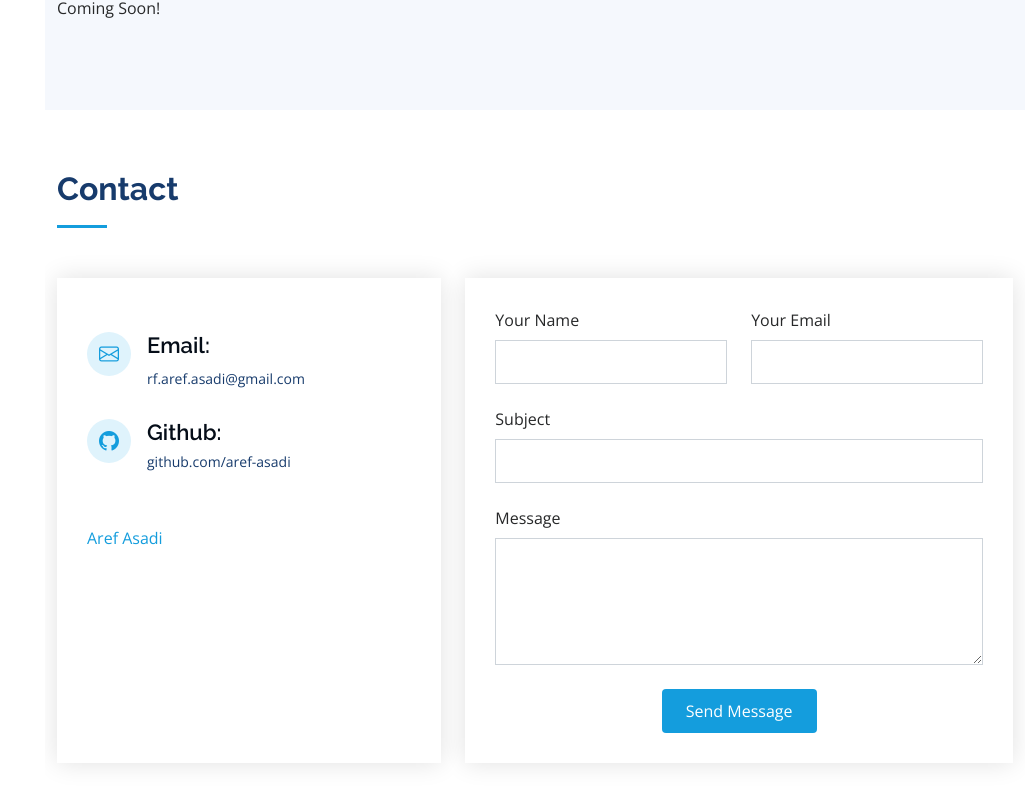
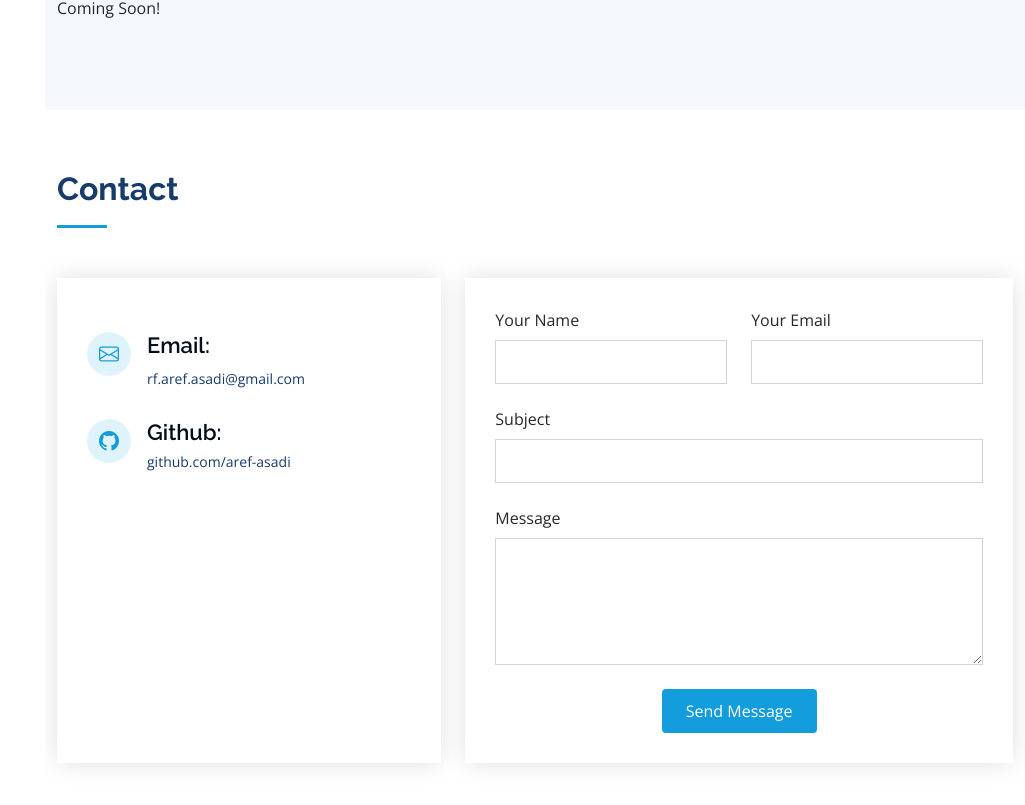
Before and after one commit to aref-asadi/MW, a plain HTML site: page index.html in a window 1280 px wide. Shown: the part 3603-4408 px from the top of the page, without its empty margins (255-1280 px from the left). Drawn offline with nearby package versions, Linux system fonts and the light colour scheme; a script that the page names is missing.

Commit message:
Update index.html

```diff
--- a/index.html
+++ b/index.html
@@ -448,7 +448,7 @@
                 <p>github.com/aref-asadi</p>
               </div>
               <br>
-              <div class="badge-base LI-profile-badge" data-locale="en_US" data-size="medium" data-theme="dark" data-type="VERTICAL" data-vanity="aref-asadi" data-version="v1"><a class="badge-base__link LI-simple-link" href="https://ir.linkedin.com/in/aref-asadi?trk=profile-badge">Aref Asadi</a></div>
+              <div class="badge-base LI-profile-badge d-flex justify-content-center" data-locale="en_US" data-size="medium" data-theme="dark" data-type="VERTICAL" data-vanity="aref-asadi" data-version="v1"><a class="badge-base__link LI-simple-link" href="https://ir.linkedin.com/in/aref-asadi?trk=profile-badge"></a></div>
             </div>
           </div>
 
```
